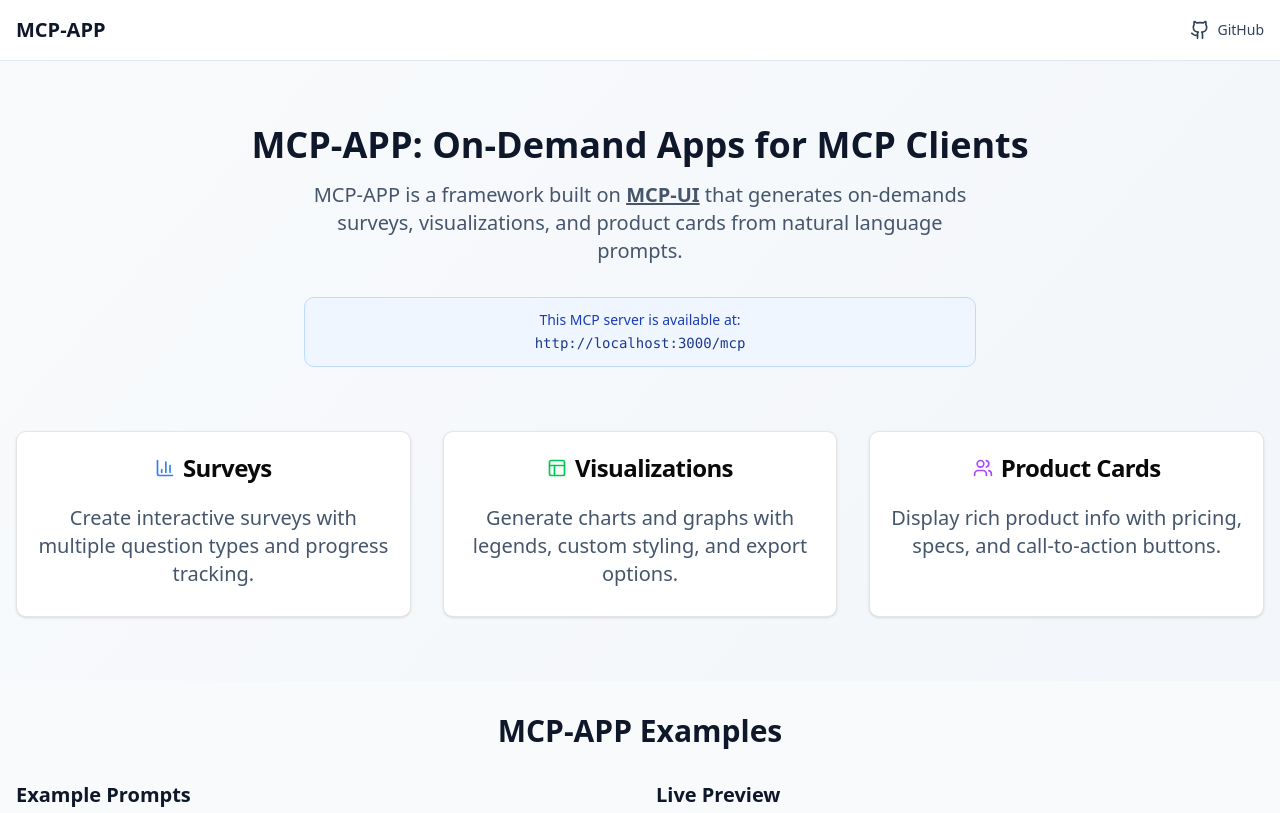
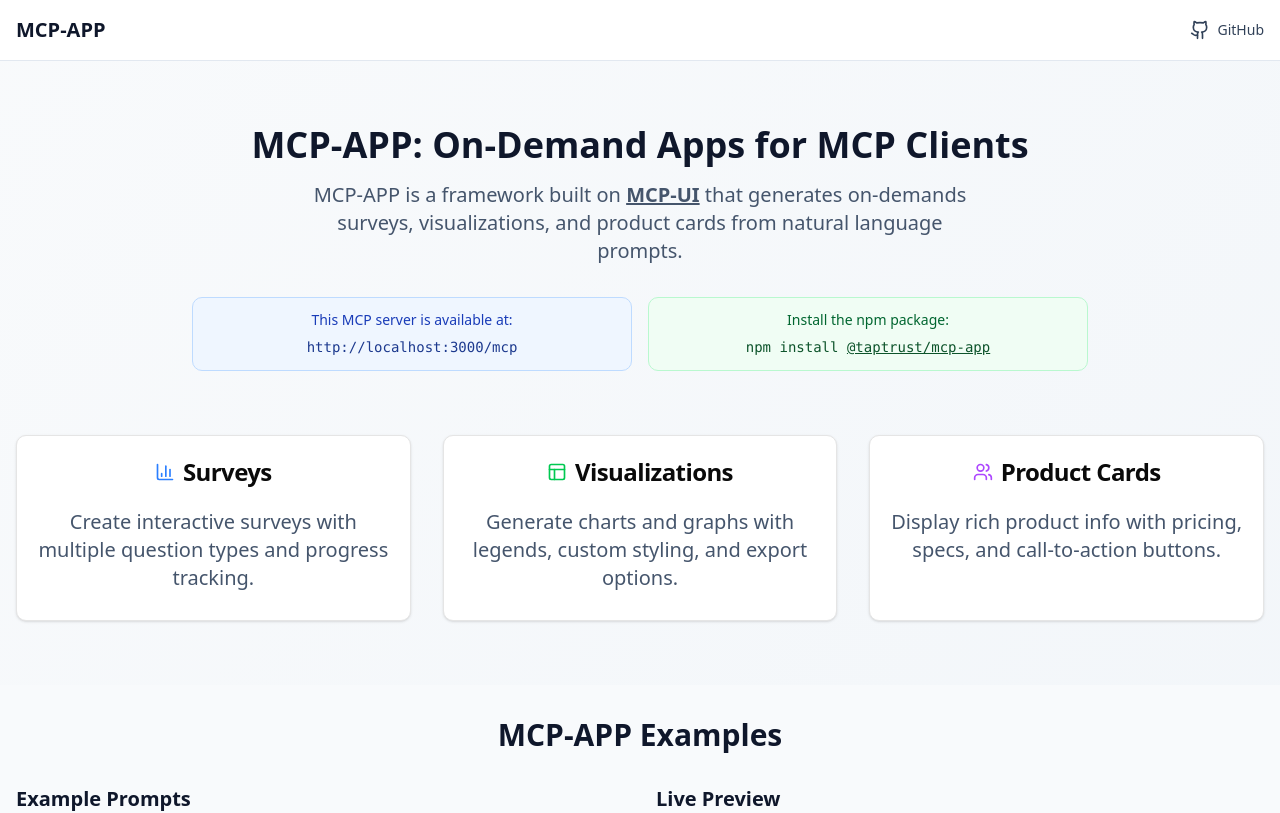
Before and after one commit to taptrust/mcp-app, a Next.js app: page / in a window 1280 px wide. Shown: the top 813 px of the page. Built offline with nearby package versions, Linux system fonts and the light colour scheme.

Commit message:
added link to npm package

```diff
--- a/app/page.tsx
+++ b/app/page.tsx
@@ -72,13 +72,32 @@
            MCP-APP is a framework built on <a className="underline hover:text-blue-600 dark:hover:text-blue-400 transition-colors font-bold" href="https://mcp-ui.dev">MCP-UI</a> that generates on-demands surveys, visualizations, and product cards from natural language prompts.
           </p>
 
-          <div className="mt-4 p-3 bg-blue-50 dark:bg-blue-950 border border-blue-200 dark:border-blue-800 rounded-lg max-w-2xl mx-auto">
-            <p className="text-sm text-blue-800 dark:text-blue-200 font-medium">
-            This MCP server is available at:
-            </p>
-            <code className="text-sm font-mono text-blue-900 dark:text-blue-100">
-              {mcpUrl}
-            </code>
+          <div className="mt-4 grid md:grid-cols-2 gap-4 max-w-4xl mx-auto">
+            <div className="p-3 bg-blue-50 dark:bg-blue-950 border border-blue-200 dark:border-blue-800 rounded-lg">
+              <p className="text-sm text-blue-800 dark:text-blue-200 font-medium mb-1">
+                This MCP server is available at:
+              </p>
+              <code className="text-sm font-mono text-blue-900 dark:text-blue-100 break-all">
+                {mcpUrl}
+              </code>
+            </div>
+
+            <div className="p-3 bg-green-50 dark:bg-green-950 border border-green-200 dark:border-green-800 rounded-lg">
+              <p className="text-sm text-green-800 dark:text-green-200 font-medium mb-1">
+                Install the npm package:
+              </p>
+              <code className="text-sm font-mono text-green-900 dark:text-green-100">
+                npm install{' '}
+                <a
+                  href="https://www.npmjs.com/package/@taptrust/mcp-app"
+                  target="_blank"
+                  rel="noopener noreferrer"
+                  className="underline hover:text-green-600 dark:hover:text-green-400 transition-colors"
+                >
+                  @taptrust/mcp-app
+                </a>
+              </code>
+            </div>
           </div>
         </div>
 
```
